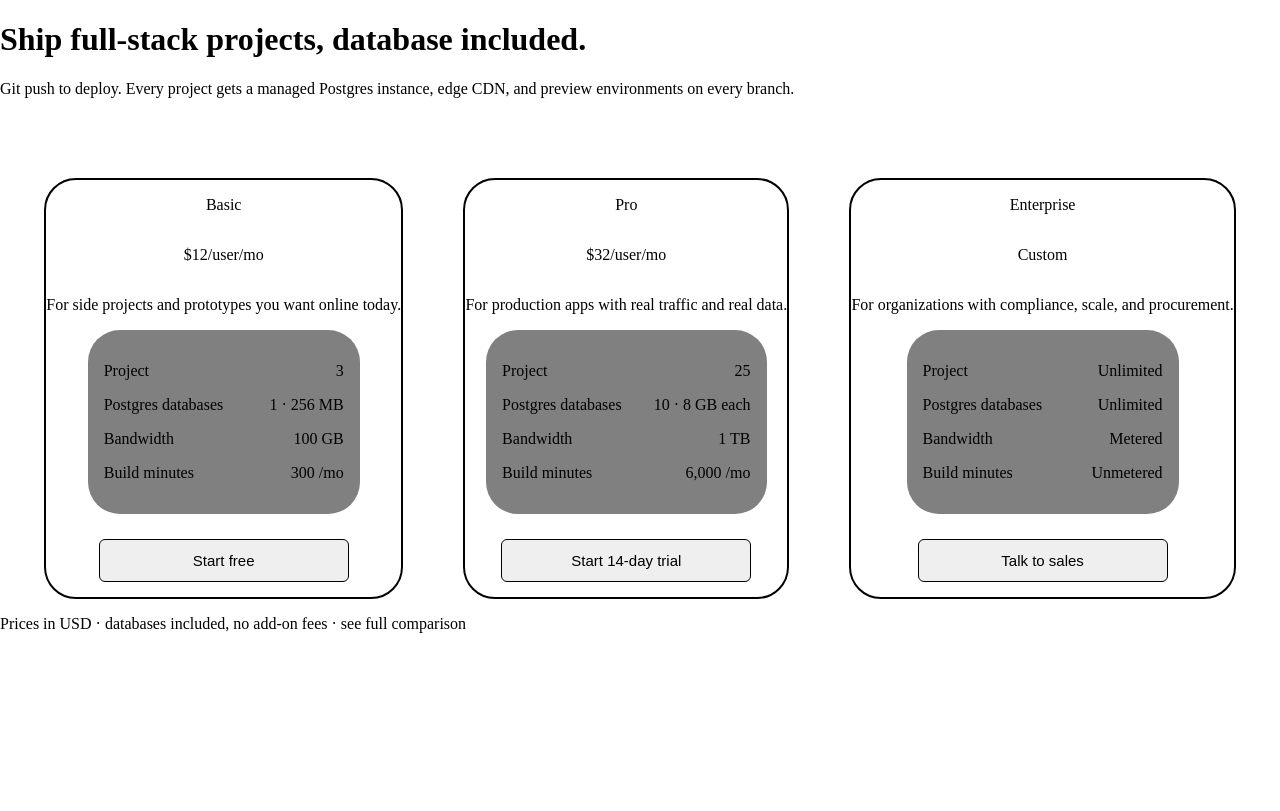
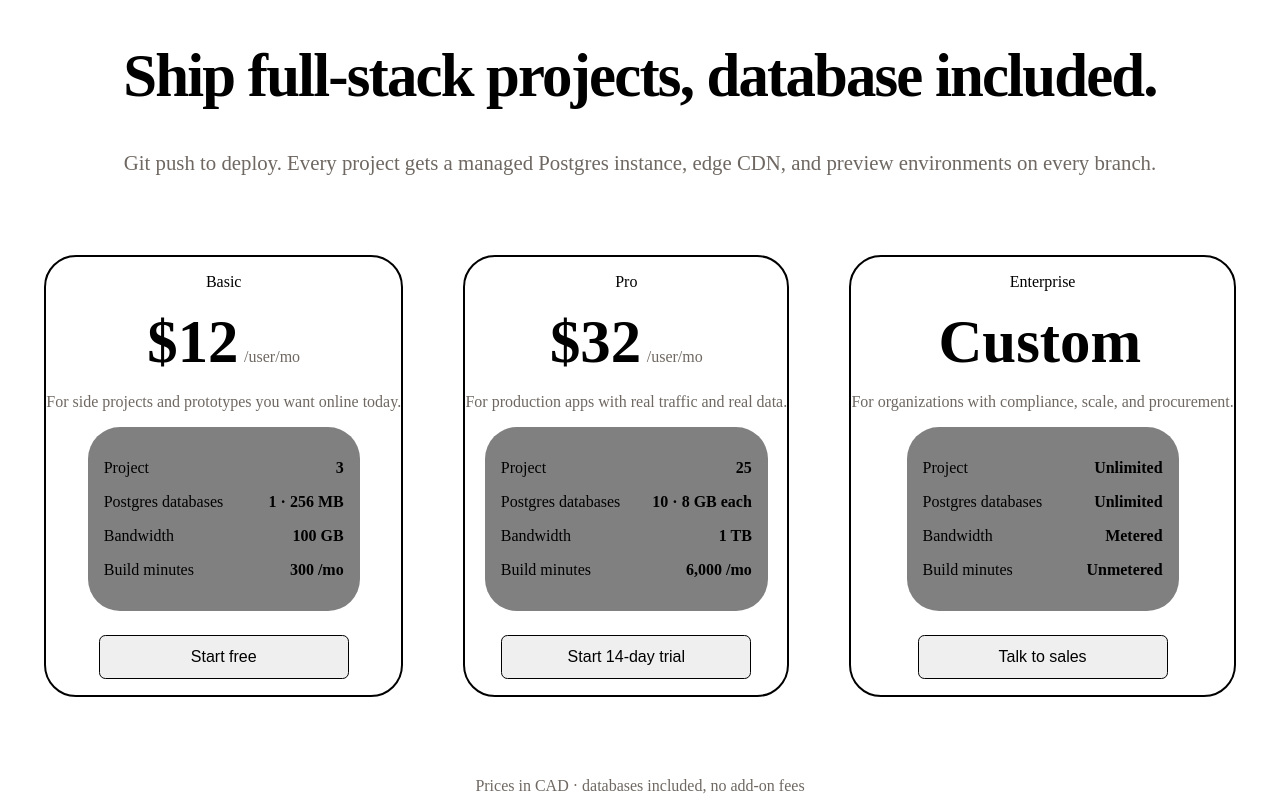
Before and after one commit to AdamKirikisla/pricing-cards-react, a React (Vite) app in the folder pricing-cards-react/: page / in a window 1280 px wide. Built offline with nearby package versions, Linux system fonts and the light colour scheme.

Commit message:
style page

```diff
--- a/pricing-cards-react/src/Components/Footer.jsx
+++ b/pricing-cards-react/src/Components/Footer.jsx
@@ -2,7 +2,7 @@
 
     return(
         <footer>
-            <p>Prices in USD · databases included, no add-on fees · see full comparison</p>
+            <p>Prices in CAD · databases included, no add-on fees</p>
         </footer>
     )
 }
--- a/pricing-cards-react/src/styles.css
+++ b/pricing-cards-react/src/styles.css
@@ -1,6 +1,29 @@
+:root{
+    --desc-color: rgb(111, 104, 98);
+}
+
 body{
     margin: 0;
 }
+
+header{
+    text-align: center;
+}
+
+
+h1{
+    font-weight: bold;
+    letter-spacing: -0.03em;
+    font-size: 3.8rem;
+
+}
+
+
+.description{
+    color: var(--desc-color);
+    font-size: 1.3rem;
+}
+
 .container {
 
     margin-top: 80px;
@@ -21,6 +44,24 @@
 
 .price-container{
     display: flex;
+    justify-content: center;
+    align-items: baseline;
+    gap: 0.35rem;
+    width: 100%;
+}
+
+.price{
+    margin: 0;
+    font-weight: bold;
+    font-size: 3.8rem;
+}
+
+.desc{
+    color: var(--desc-color);
+}
+.user{
+    margin: 0;
+    color: var(--desc-color);
 }
 
 .specs-container{
@@ -35,20 +76,30 @@
     gap: 2rem;
     min-width: 240px;
 }
+.specs-container p span:last-child {
+  font-weight: bold;
+}
 
 .buttonText{
-    margin-top: 25px;
+    margin-top: 1.5rem;
+    margin-bottom: 1rem;
+    padding: 0.75rem ;
     border-radius: 0.4em;
     border: 1px solid black;
-    padding: 12px;
     text-align: center;
-    font-size: 15px;
+    font-size: 1rem;
     font-weight: 500;
     width: 250px;
-    margin-bottom: 15px;
+
 }
 .buttonText:hover{
     cursor: pointer;
     background-color: black;
     color: white;
 }
+
+footer{
+    margin-top: 5rem;
+    text-align: center;
+    color: var(--desc-color);
+}
```
